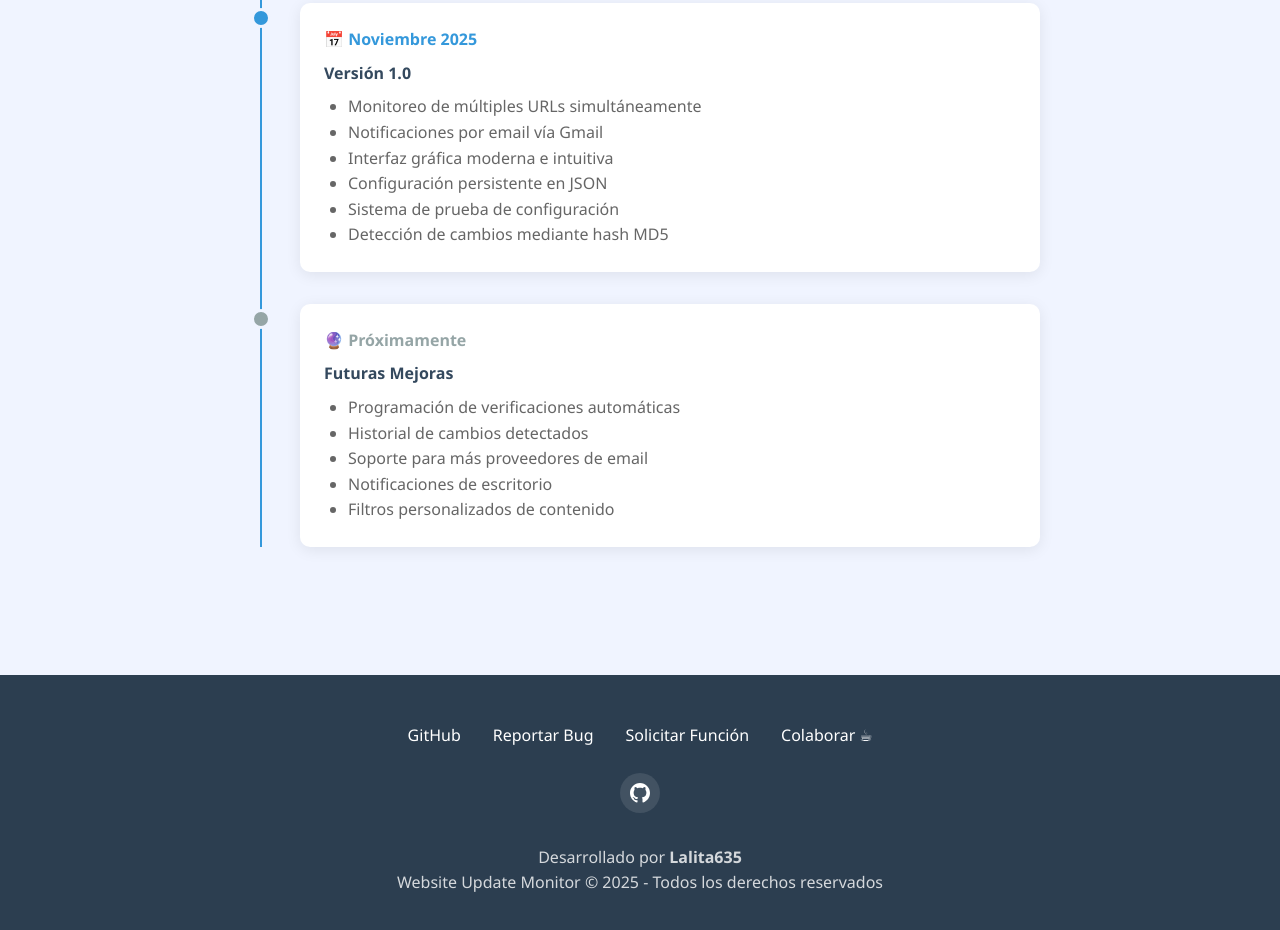
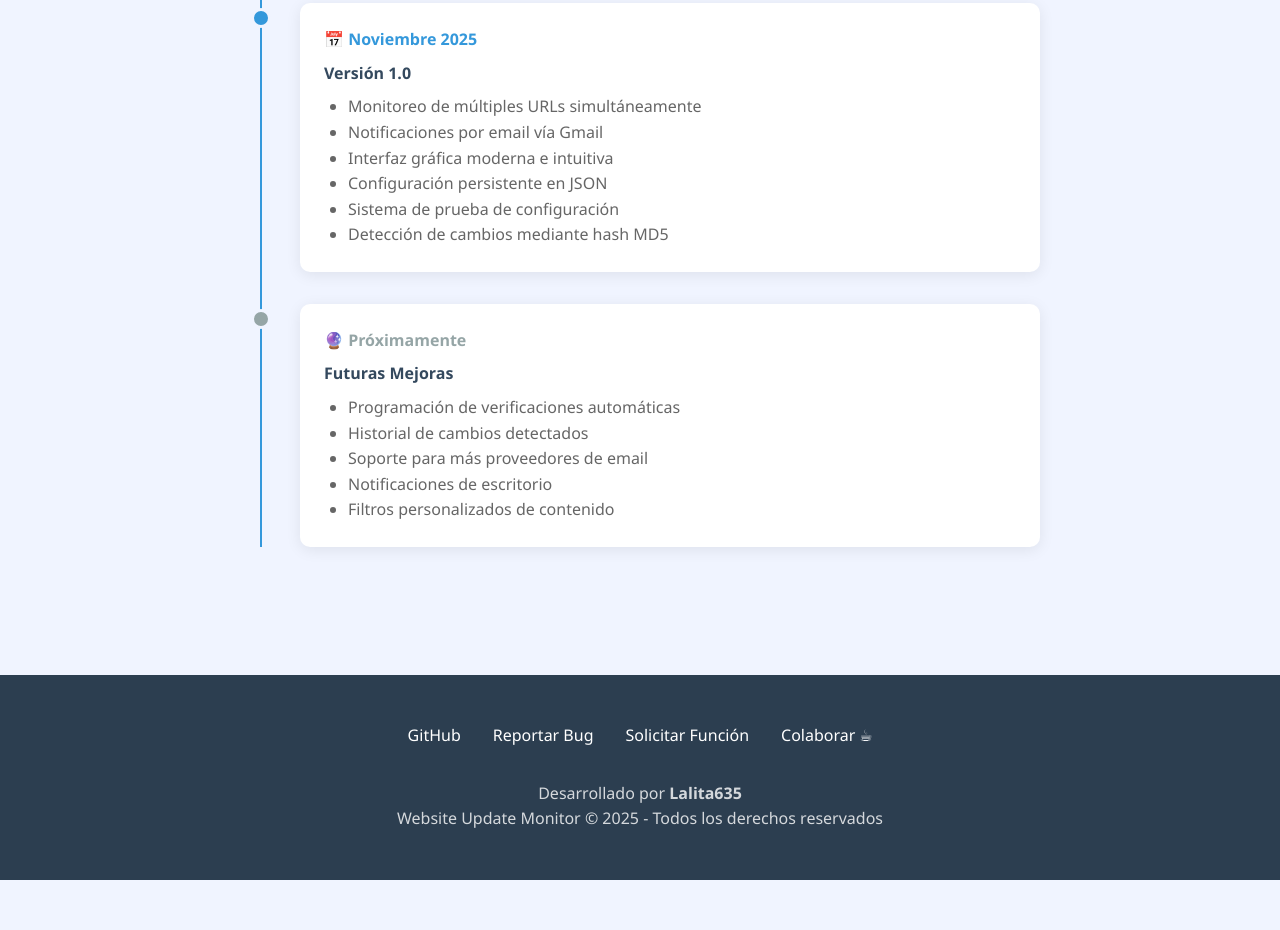
Before and after one commit to lalita635dev-prog/website-update-monitor, a plain HTML site: page index.html in a window 1280 px wide. Shown: the part 2833-3763 px from the top of the page. After the commit the page ends 3713 px from the top, so only its background shows below. Drawn offline with Linux system fonts and the light colour scheme.

Commit message:
Update index.html

```diff
--- a/index.html
+++ b/index.html
@@ -582,13 +582,7 @@
             <a href="https://github.com/lalita635dev-prog/website-update-monitor/issues">Solicitar Función</a>
             <a href="http://bit.ly/4fS0yUa" target="_blank">Colaborar ☕</a>
         </div>
-        <div class="social-links">
-            <a href="https://github.com/lalita635dev-prog" target="_blank" title="GitHub">
-                <svg width="20" height="20" fill="white" viewBox="0 0 24 24">
-                    <path d="M12 0c-6.626 0-12 5.373-12 12 0 5.302 3.438 9.8 8.207 11.387.599.111.793-.261.793-.577v-2.234c-3.338.726-4.033-1.416-4.033-1.416-.546-1.387-1.333-1.756-1.333-1.756-1.089-.745.083-.729.083-.729 1.205.084 1.839 1.237 1.839 1.237 1.07 1.834 2.807 1.304 3.492.997.107-.775.418-1.305.762-1.604-2.665-.305-5.467-1.334-5.467-5.931 0-1.311.469-2.381 1.236-3.221-.124-.303-.535-1.524.117-3.176 0 0 1.008-.322 3.301 1.23.957-.266 1.983-.399 3.003-.404 1.02.005 2.047.138 3.006.404 2.291-1.552 3.297-1.23 3.297-1.23.653 1.653.242 2.874.118 3.176.77.84 1.235 1.911 1.235 3.221 0 4.609-2.807 5.624-5.479 5.921.43.372.823 1.102.823 2.222v3.293c0 .319.192.694.801.576 4.765-1.589 8.199-6.086 8.199-11.386 0-6.627-5.373-12-12-12z"/>
-                </svg>
-            </a>
-        </div>
+
         <p style="margin-top: 2rem; opacity: 0.8;">
             Desarrollado por <strong>Lalita635</strong><br>
             Website Update Monitor © 2025 - Todos los derechos reservados
```
